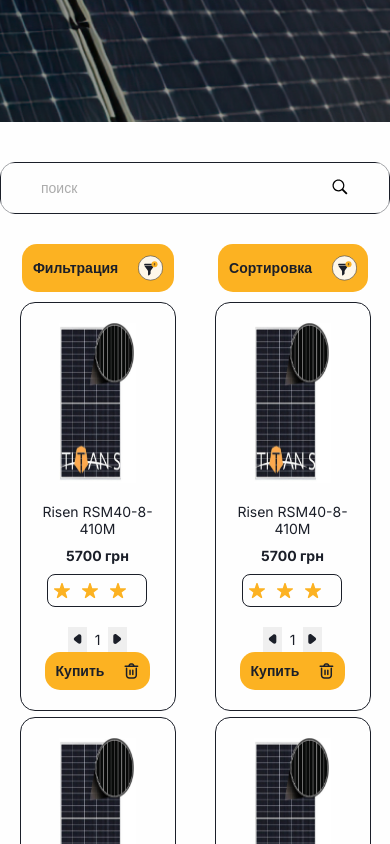
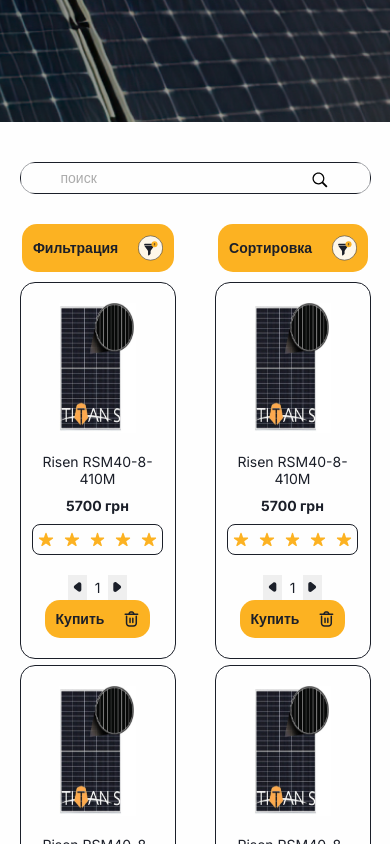
Before and after one commit to SolarHelper/client, a Next.js app: page /pages/shop in a window 390 px wide. Shown: the top 844 px of the page. Built offline with nearby package versions, Linux system fonts and the light colour scheme.

Commit message:
fix: input field adaptive

```diff
--- a/src/app/components/ShopPage/Categories/Categories.module.scss
+++ b/src/app/components/ShopPage/Categories/Categories.module.scss
@@ -14,7 +14,7 @@
     position: absolute;
     background: $main-color;
     z-index: 3;
-    margin-top: 140px ;
+    margin-top: 120px ;
     border-radius: 15px;
     border: 1px solid $second-color;
   }
--- a/src/app/components/ShopPage/Products/Card/Card.module.scss
+++ b/src/app/components/ShopPage/Products/Card/Card.module.scss
@@ -98,6 +98,6 @@
   }
   .cardImage {
     width: 50%;
-    height: 160px;
+    height: 130px;
   }
 }
--- a/src/app/components/ShopPage/Products/Card/RatingStar/RatingStar.tsx
+++ b/src/app/components/ShopPage/Products/Card/RatingStar/RatingStar.tsx
@@ -6,9 +6,11 @@
   return (
     <div className={classes.ratingWrapper}>
       <div className={classes.ratingStars}>
-        <Image className={classes.star} src="/svg/star.svg" alt="" width={18} height={17} />
-        <Image className={classes.star} src="/svg/star.svg" alt="" width={18} height={17} />
-        <Image className={classes.star} src="/svg/star.svg" alt="" width={18} height={17} />
+        <Image className={classes.star} src="/svg/star.svg" alt="" width={16} height={15} />
+        <Image className={classes.star} src="/svg/star.svg" alt="" width={16} height={15} />
+        <Image className={classes.star} src="/svg/star.svg" alt="" width={16} height={15} />
+        <Image className={classes.star} src="/svg/star.svg" alt="" width={16} height={15} />
+        <Image className={classes.star} src="/svg/star.svg" alt="" width={16} height={15} />
       </div>
     </div>
   );
--- a/src/app/components/ShopPage/Products/Card/RatingStar/RatingStart.module.scss
+++ b/src/app/components/ShopPage/Products/Card/RatingStar/RatingStart.module.scss
@@ -15,9 +15,20 @@
   width: 100%;
   display: flex;
   align-items: center;
-  justify-content: center;
-  justify-content: flex-start;
+  justify-content: space-around;
 }
 .star{
   margin: 7px 5px;
 }
+
+@media (max-width: 768px) {
+  .ratingWrapper {
+    width: 80%;
+  }
+}
+
+@media (max-width: 500px) {
+  .ratingWrapper {
+    width: 100%;
+  }
+}
--- a/src/app/components/ShopPage/Products/SearchInput/SearchInput.module.scss
+++ b/src/app/components/ShopPage/Products/SearchInput/SearchInput.module.scss
@@ -1,6 +1,7 @@
 @import '../../../../styles/mixins';
 @import '../../../../styles/variables';
 .searchWrapper {
+  position: relative;
   width: 100%;
   border: 1px solid $second-color;
   border-radius: 15px;
@@ -22,6 +23,14 @@
 }
 @media (max-width: 768px) {
   .searchWrapper {
-    width: 100%;
+    width: 90%;
+  }
+  .searchInput{
+    height: 30px;
+    display: flex;
+  }
+  .searchImage {
+    top: 7px;
+    right: 40px;
   }
 }
--- a/src/app/pages/shop/page.module.scss
+++ b/src/app/pages/shop/page.module.scss
@@ -90,3 +90,7 @@
     padding: 10px 0;
   }
 }
+
+@media (max-width: 500px) {
+
+}
```
